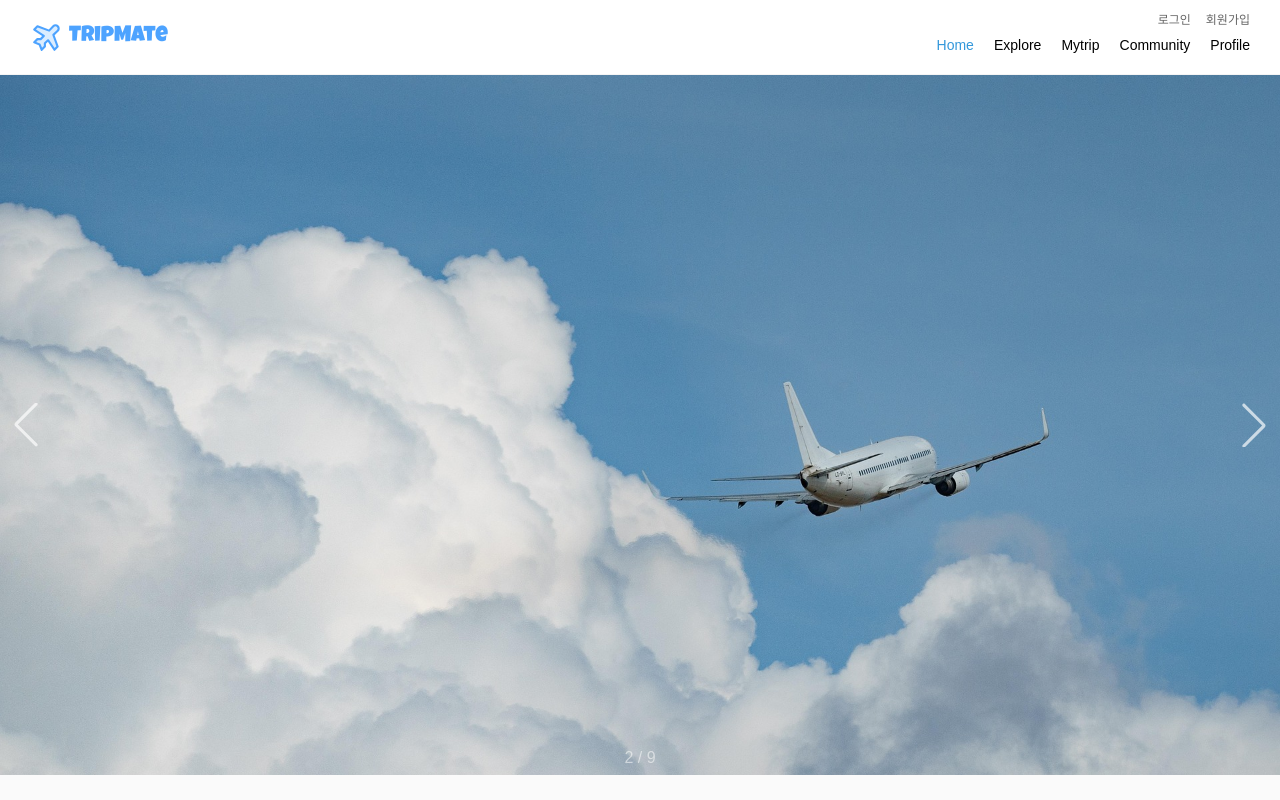
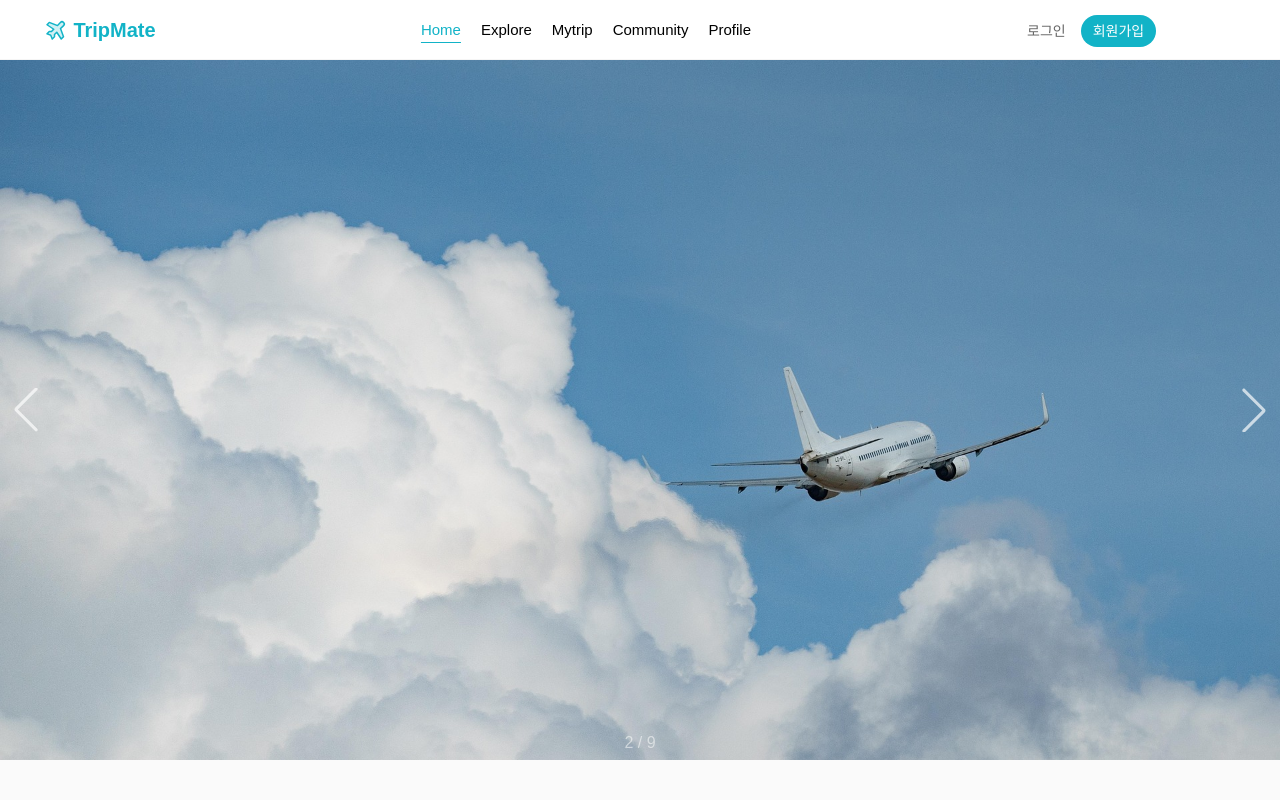
Before and after one commit to iam3zero/mytrip, a React (Vite) app: page / in a window 1280 px wide. Shown: the top 800 px of the page. Built offline with nearby package versions, Linux system fonts and the light colour scheme; no server answers.

Commit message:
header btn 수정 및 inner 추가

```diff
--- a/src/components/Header.jsx
+++ b/src/components/Header.jsx
@@ -2,13 +2,13 @@ import React, { useEffect, useState } from 'react';
 import { Link, NavLink, useNavigate } from 'react-router-dom';
 import { PiAirplaneTaxiingBold } from "react-icons/pi";
 import { getAuth, onAuthStateChanged, signOut } from "firebase/auth";
-import { auth } from "../firebase"; // 네 firebase.js 경로 맞춰줘
+import { auth } from "../firebase";
 import '../styles/header.scss';
 import { PiHandWaving } from "react-icons/pi";
 import { PiAirplaneTiltDuotone } from "react-icons/pi";
 
 const Header = () => {
-    const activeStyle = { color: '#3498db' };
+    const activeStyle = { color: '#12B3C7', fontWeight: '500'};
     const [user, setUser] = useState(null);
     const navigate = useNavigate();
 
@@ -30,6 +30,7 @@ const Header = () => {
 
     return (
         <header>
+            <div className='header-inner'>
                 <h1>
                     <Link to="/">
                         <PiAirplaneTiltDuotone />
@@ -60,15 +61,16 @@ const Header = () => {
                 <div className="loginWrap">
                     {user ? (
                         <div className='in'>
-                    <p>{user.displayName || user.email}님 환영합니다! <PiHandWaving /></p>
-                    <button onClick={handleLogout} className='logoutBtn'> 로그아웃</button>
+                        <p>{user.displayName || user.email}님 환영합니다<PiHandWaving /></p>
+                        <button onClick={handleLogout} className='logoutBtn'>로그아웃</button>
                         </div>
                     ) : (
                         <>
                             <Link to="/login">로그인</Link>
-                        <Link to="/signup">회원가입</Link>
+                            <Link to="/signup" className='joinBtn'>회원가입</Link>
                         </>
                     )}
+                </div>
             </div>
         </header>
     );
--- a/src/styles/_variables.scss
+++ b/src/styles/_variables.scss
@@ -1,6 +1,5 @@
-// 🎨 Main Sky Blue Theme
-
-$primary: #4da3ff;     // 메인 하늘색
+/* $primary: #4da3ff; */
+$primary: #12B3C7;
 $primary-light: #eaf4ff;
 $primary-dark: #1f6fd6;
 
--- a/src/styles/header.scss
+++ b/src/styles/header.scss
@@ -1,60 +1,120 @@
 @use "./variables.scss" as *;
 @use './_mixins' as *;
+
 header{
-    padding: 20px 30px;
+    /* padding: 20px 30px; */
+    height: 60px;
     background-color: $white;
     border-bottom: 1px solid $light-gray;
-    @include flex-center-justcontent-spacebetween;
+
+    .header-inner{
+        max-width: 1200px;
+        margin: 0 auto;
+        /* padding: 0 40px; */
+        display: flex;
+        justify-content: space-between;
+        flex-wrap: wrap;
+        gap: 40px;
+        align-items: center;
+        height: inherit;
+
+    }
     h1{
+        width: 10%;
         a{
             @include flex-center;
-            font-size: 34px;
+            font-size: 24px;
             color: $primary;
             span{
-                font-size: 22px;
+                font-size: 20px;
                 color: $primary;
                 padding-left: 5px;
-                font-family: "Luckiest Guy", cursive;
-                font-weight: 400
+                /* font-family: "Luckiest Guy", cursive; */
+                font-family: $font-main;
+                font-weight: 800
             }
         }
     }
     nav{
+        width: 60%;
         ul{
             @include flex-center;
             gap: 20px;
-            margin-top: 15px;
+            /* margin-top: 15px; */
             li{
                 a{
                     font-weight: 200;
-                    font-size: 14px;
+                    font-size: 15px;
+                    transition: .3s ease;
                 }
             }
         }
     }
+    nav ul li a:hover{
+        text-decoration-line: underline;
+        text-underline-offset: 7px;
+        color: #12B3C7;
+    }
+    nav ul li a.active{
+        text-decoration-line: underline;
+        text-underline-offset: 7px;
+
+        color: #12B3C7;
+    }
+
     .loginWrap{
-        position: absolute;
+        /* position: absolute;
         right: 30px;
-        top: 10px;
-        font-size: 12px;
+        top: 10px; */
+        font-size: 14px;
+        width: 19%;
         a{
             margin-left: 15px;
             color: $gray;
+        }
 
+        p{
+            font-size: 13px;
+            color: #333;
         }
         .logoutBtn{
             background: none;
             border: none;
-            position: relative;
             color: $primary;
             cursor: pointer;
+
+            padding: 8px 12px;
+            border-radius: 999px;
+            background: #afafaf;
+            color: #fff;
+            transition: .3s ease;
+
+            &:hover{
+                background: #757575;
+            }
         }
         .in{
             display: flex;
             align-items: center;
+            /* text-align: end;
+            line-height: 1.5; */
             gap: 10px;
         }
-    }
+
+        .joinBtn{
+            padding: 8px 12px;
+            border-radius: 999px;
+            background: #12B3C7;
+            color: #fff;
+            transition: .3s ease;
+        }
+
+
+}
+
+.joinBtn:hover {
+    opacity: .7;
+}
 
 
 
```
Lines whose indentation alone changed are shown as unchanged.
